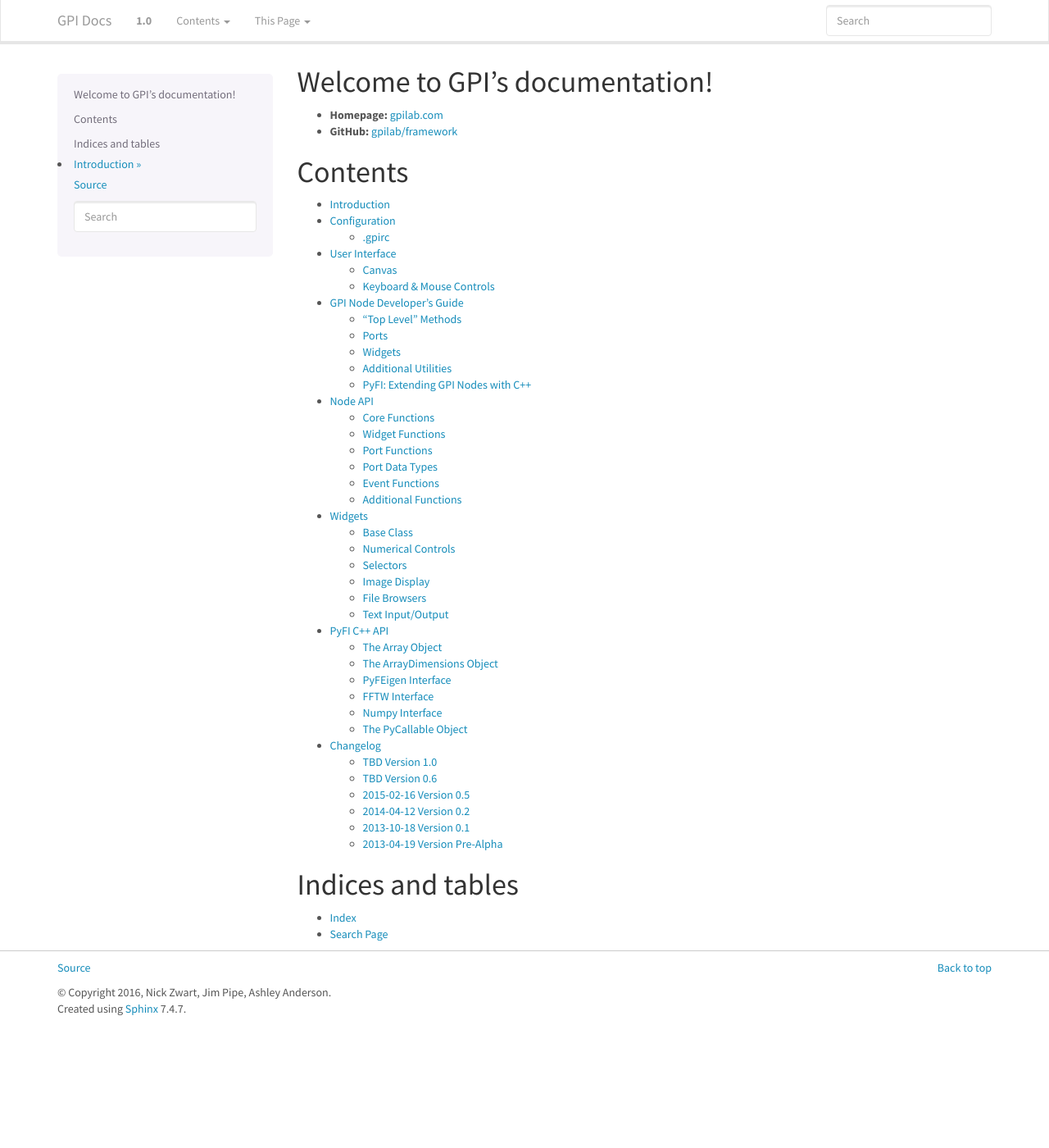
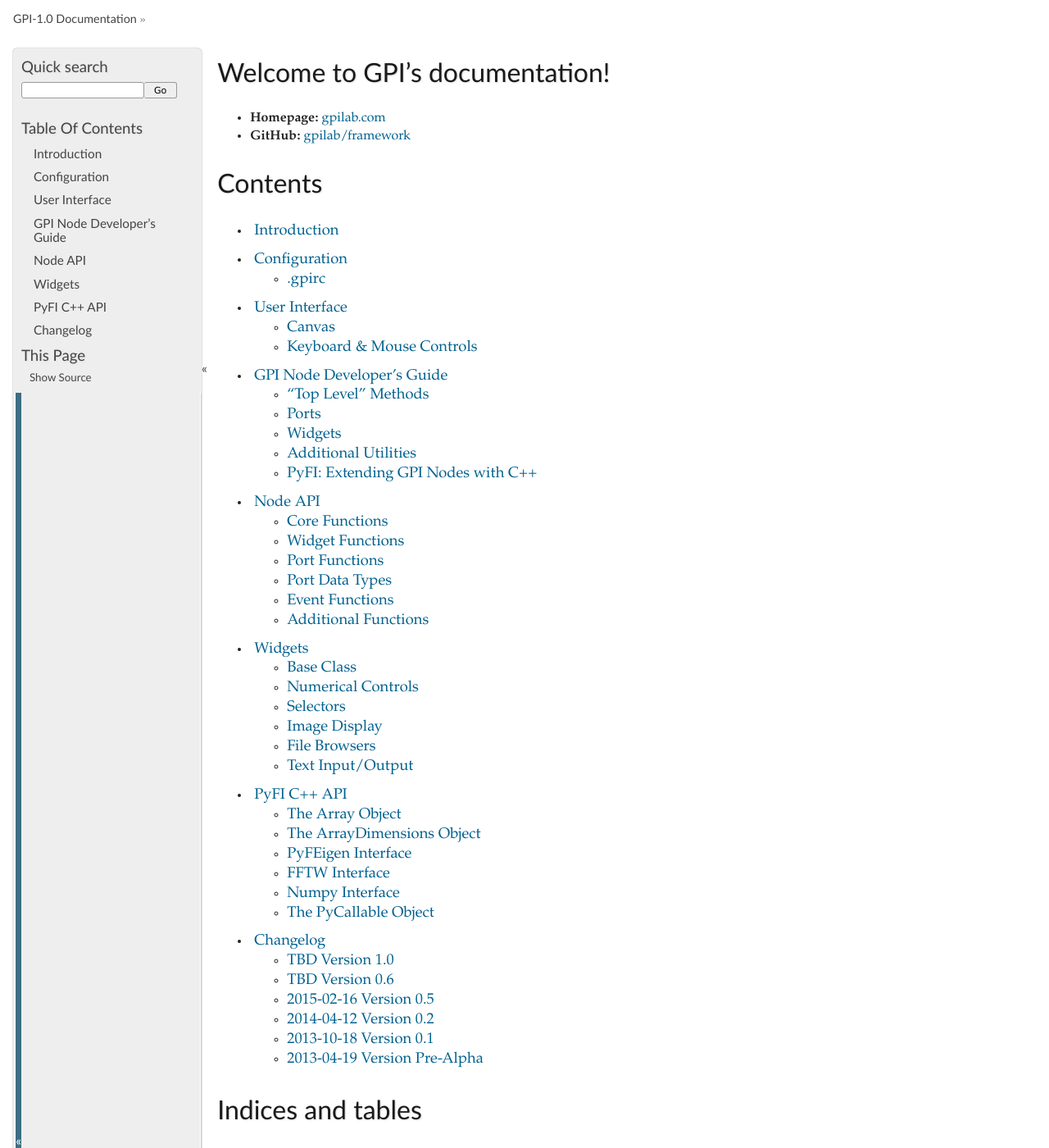
Before and after one commit to gpilab/framework, a Sphinx documentation site: the page built from doc/index.rst, in a window 1280 px wide and 1400 px high. Shown: the whole window at 82% size. Built offline with Sphinx 7.4.7, drawn with Linux system fonts in a browser that asks for light colours; some of the changed text lies outside the part shown.

Commit message:
Copied pydoc3 config -still gets confused on mobile but works after refresh.
    - conf.py from: https://github.com/ionelmc/python-manhole/

```diff
--- a/doc/conf.py
+++ b/doc/conf.py
@@ -131,10 +131,10 @@
 
 # -- Options for HTML output ----------------------------------------------
 # sphinx_bootstrap_theme
-html_theme = 'bootstrap'
-html_theme_path = sphinx_bootstrap_theme.get_html_theme_path()
+C_html_theme = 'bootstrap'
+C_html_theme_path = sphinx_bootstrap_theme.get_html_theme_path()
 #html_logo = 'logo.png'
-html_theme_options = {
+C_html_theme_options = {
     # Navigation bar title. (Default: ``project`` value)
     'navbar_title': "GPI Docs",
 
@@ -199,6 +199,11 @@
 }
 
 # sphinx_py3doc_enhanced_theme
+html_theme = "sphinx_py3doc_enhanced_theme"
+html_theme_path = [sphinx_py3doc_enhanced_theme.get_html_theme_path()]
+#html_theme_options = {'githuburl': 'https://github.com/gpilab/framework',}
+
+# sphinx_py3doc_enhanced_theme
 #html_theme = "sphinx_py3doc_enhanced_theme"
 #html_theme_path = [sphinx_py3doc_enhanced_theme.get_html_theme_path()]
 #html_theme_options = {
@@ -229,7 +234,7 @@
 #html_title = None
 
 # A shorter title for the navigation bar.  Default is the same as html_title.
-#html_short_title = None
+html_short_title = '%s-%s Documentation' % (project, version)
 
 # The name of an image file (relative to this directory) to place at the top
 # of the sidebar.
@@ -252,14 +257,14 @@
 
 # If not '', a 'Last updated on:' timestamp is inserted at every page bottom,
 # using the given strftime format.
-#html_last_updated_fmt = '%b %d, %Y'
+html_last_updated_fmt = '%b %d, %Y'
 
 # If true, SmartyPants will be used to convert quotes and dashes to
 # typographically correct entities.
-#html_use_smartypants = True
+html_use_smartypants = True
 
 # Custom sidebar templates, maps document names to template names.
-#html_sidebars = {}
+html_sidebars = {'**': ['searchbox.html', 'globaltoc.html', 'sourcelink.html'],}
 
 # Additional templates that should be rendered to pages, maps page names to
 # template names.
@@ -272,7 +277,7 @@
 #html_use_index = True
 
 # If true, the index is split into individual pages for each letter.
-#html_split_index = False
+html_split_index = True
 
 # If true, links to the reST sources are added to the pages.
 #html_show_sourcelink = True
```
